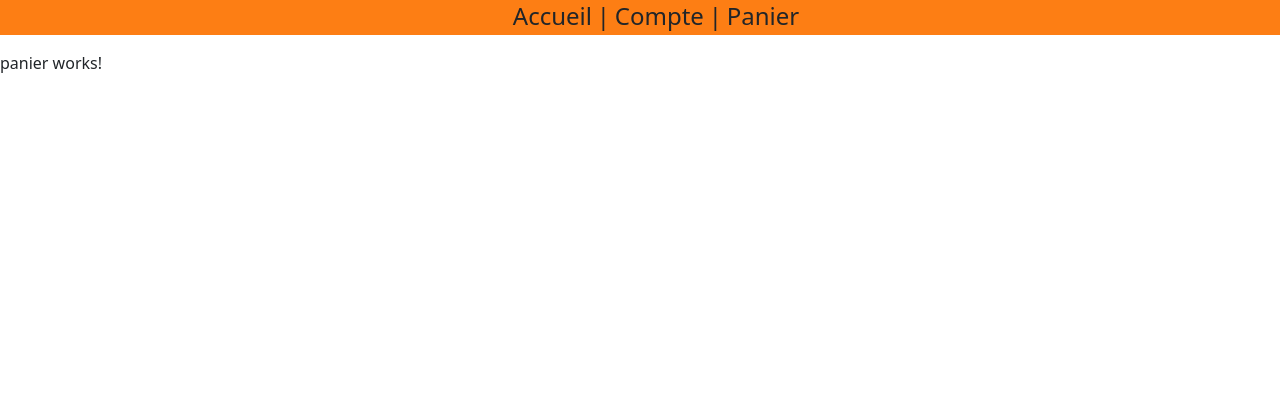
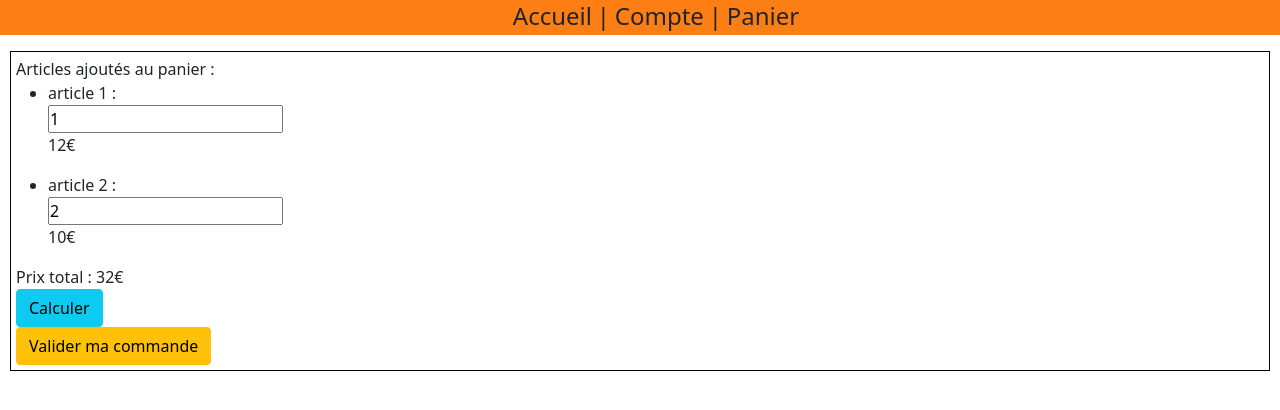
Before and after one commit to Michel-SG/Xtrembook-front, an Angular app: page /panier in a window 1280 px wide. Shown: the top 410 px of the page. Built offline with nearby package versions, Linux system fonts and the light colour scheme.

Commit message:
debut composant panier

```diff
--- a/src/app/composants/panier/panier.component.css
+++ b/src/app/composants/panier/panier.component.css
@@ -0,0 +1,5 @@
+form {
+    margin: 10px;
+    padding: 5px;
+    border: solid 1px black;
+}
--- a/src/app/composants/panier/panier.component.html
+++ b/src/app/composants/panier/panier.component.html
@@ -1 +1,17 @@
-<p>panier works!</p>
+<form (ngSubmit)=passerCommande()>
+    <div>Articles ajoutés au panier :</div>
+    <ul *ngFor="let article of panier">
+        <li class="article">
+            <div>{{ article.nom }} :</div>
+            <div><input type=number [value]="[article.quantite]"></div>
+            <div>{{ article.prix }}€</div>
+        </li>
+    </ul>
+    <div>Prix total : {{ prixtotal }}€</div>
+    <div>
+        <button type="button" class="btn btn-info" (click)="calculerPrixTotal()">Calculer</button>
+    </div>
+    <div>
+        <button class="btn btn-warning">Valider ma commande</button>
+    </div>
+</form>
--- a/src/app/composants/panier/panier.component.ts
+++ b/src/app/composants/panier/panier.component.ts
@@ -1,4 +1,5 @@
 import { Component, OnInit } from '@angular/core';
+import { Panier } from 'src/app/interfaces/panier';
 
 @Component({
   selector: 'app-panier',
@@ -6,10 +7,44 @@ import { Component, OnInit } from '@angular/core';
   styleUrls: ['./panier.component.css']
 })
 export class PanierComponent implements OnInit {
+//   panier: [article: {
+//     nom, prix, quantite
+// }];
+panier = [];
+article1 = {};
+article2 = {};
+prixtotal = 0;
 
   constructor() { }
 
   ngOnInit(): void {
+    this.article1 = { id: 1, nom: "article 1", quantite:1, prix: 12};
+    this.article2 = { id: 2, nom: "article 2", quantite:2, prix: 10};
+
+    this.panier = [
+      this.article1, this.article2
+    ];
+    this.calculerPrixTotal();
+
+    this.enregistrerPanier();
+
+  }
+  calculerPrixTotal() {
+    this.prixtotal = 0;
+    this.panier.forEach(article => {
+      this.prixtotal += article.prix * article.quantite;
+    })
+  }
+
+  enregistrerPanier() {
+    localStorage.clear();
+    this.panier.forEach(article => {
+      localStorage.setItem(JSON.stringify(article.id), JSON.stringify(article));
+    });
+  }
+
+  passerCommande() {
+
   }
 
 }
--- /dev/null
+++ b/src/app/interfaces/panier.ts
@@ -0,0 +1,5 @@
+export interface Panier {
+    panier: [article: {
+        nom, prix, quantite
+    }];
+}
```
Also changed, not shown: src/app/composants/panier/readme.md (added).
